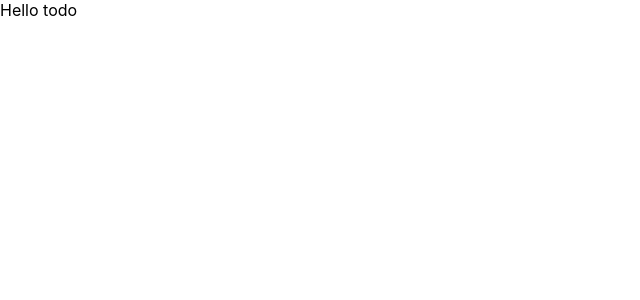
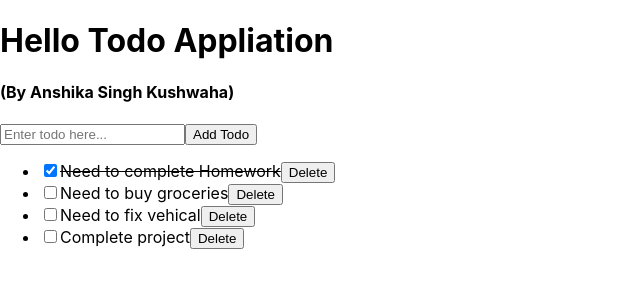
Before and after one commit to ANSHIKA-SINGH-KUSHWAHA/todo-react-app, a React (Create React App) app: page / in a window 1280 px wide. Shown: the top 300 px of the page, without its empty margins (0-640 px from the left). Built offline with nearby package versions, Linux system fonts and the light colour scheme.

Commit message:
4function

```diff
--- a/src/App.js
+++ b/src/App.js
@@ -1,10 +1,127 @@
  import logo from './logo.svg';
  import './App.css';
+ import { useState } from 'react';
 
-function App() {
+ var count =0
+ function App()
+ {
+   const [todoList, setTodoList] = useState ([
+    {
+      id: count++,
+      todo: "Need to complete Homework",
+      completed: true
+    },
+    {
+      id: count++,
+      todo: "Need to buy groceries",
+      completed: false
+    },
+    {
+      id: count++,
+      todo: "Need to fix vehical",
+      completed: false
+    },
+    {
+      id: count++,
+      todo: "Complete project",
+      completed: false
+    },
+  ])
+
+
+  const addTodo = () =>
+   {
+    //  console.log("Add todo")
+    //   console.log("Text readed:" , document.getElementById("input").value);
+
+     //console.log("Add todo")
+     //console.log("Text readed:",documentgetElementById("input").value)
+    // console.log("todoList",todolist)
+    //  todolist.push(document.getElementById("input").value)
+    // setTodoList(todolist)
+    //  console.log("todoList: ", todolist);
+    const text = document.getElementById("input").value
+    const todoObject ={
+      id: count++,
+      todo: text,
+      completed: false
+     }
+     setTodoList([...todoList, todoObject])
+   }
+
+   const deleteTodo = (id) =>
+   {
+    console.log("deletTodo", id);
+     var tempTodoList= todoList.filter(iterator =>
+      {
+        return id != iterator.id
+
+        // if(id===iterator.id)
+        // {
+        //   return false
+        // }
+        // else
+        // {
+        //   return true
+        // }
+
+      })
+      setTodoList([...tempTodoList])
+
+   }
+
+   const completeTodo = (id) =>
+   {
+    console.log("completed:", id)
+
+    var tempTodoList= todoList.map(iterator =>
+      {
+        if(id === iterator.id)
+        {
+          iterator.completed = !iterator.completed
+          return iterator
+        }
+        else
+        {
+          return iterator
+        }
+      })
+      setTodoList([...tempTodoList])
+  }
+
+
    return (
      <div>
-      Hello todo
+        <h1>Hello Todo Appliation</h1>
+        <h4>(By Anshika Singh Kushwaha)</h4>
+
+        <input type ='text' id='input' placeholder ='Enter todo here...'/>
+       <button onClick={addTodo}>Add Todo</button>
+
+       <div>
+        <ul>
+           {todoList.map(iterator =>
+             {
+
+               return <li key={iterator.id}>
+                { iterator.completed ==true ?
+
+                <>
+                  <input type='checkbox'onChange={()=>completeTodo(iterator.id)} checked/>
+                  <s>{iterator.todo}</s>
+                </>:
+                <>
+                  <input type='checkbox' onChange={()=>completeTodo(iterator.id)}/>
+                  {iterator.todo}
+                </>
+                }
+                <button onClick={()=>deleteTodo(iterator.id)}>Delete</button>
+                </li>
+            })
+             }
+
+         </ul>
+        </div>
      </div>
    );
  }
--- a/src/index.js
+++ b/src/index.js
@@ -6,9 +6,9 @@ import reportWebVitals from './reportWebVitals';
 
 const root = ReactDOM.createRoot(document.getElementById('root'));
 root.render(
-  <React.StrictMode>
+  // <React.StrictMode>
     <App />
-  </React.StrictMode>
+  // </React.StrictMode>
 );
 
 // If you want to start measuring performance in your app, pass a function
```
Lines whose indentation alone changed are shown as unchanged.
